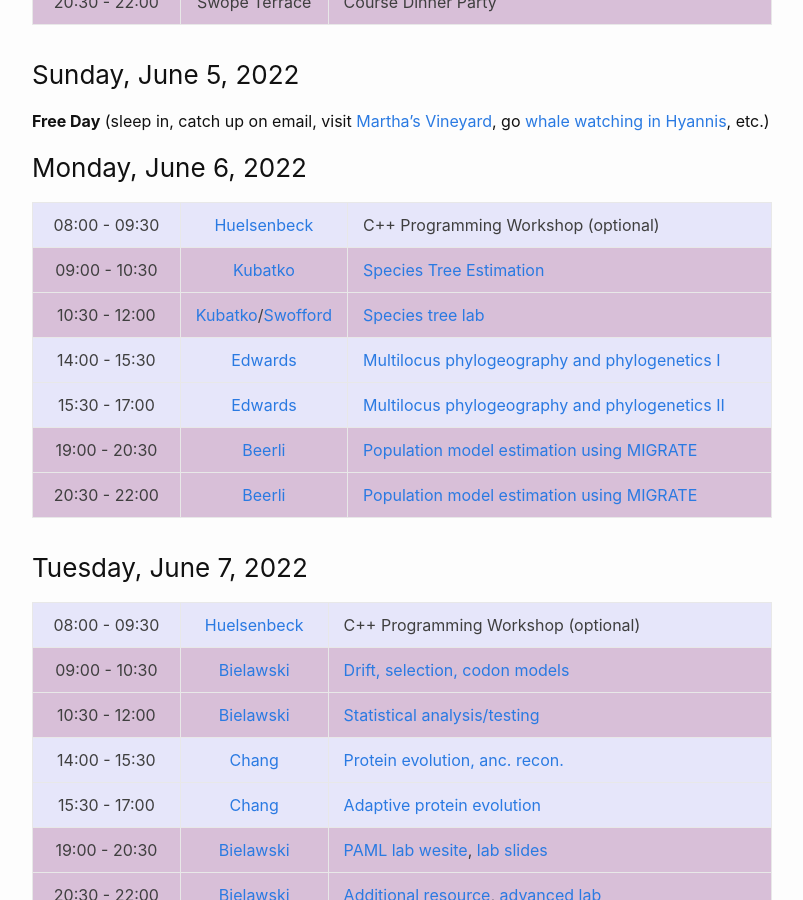
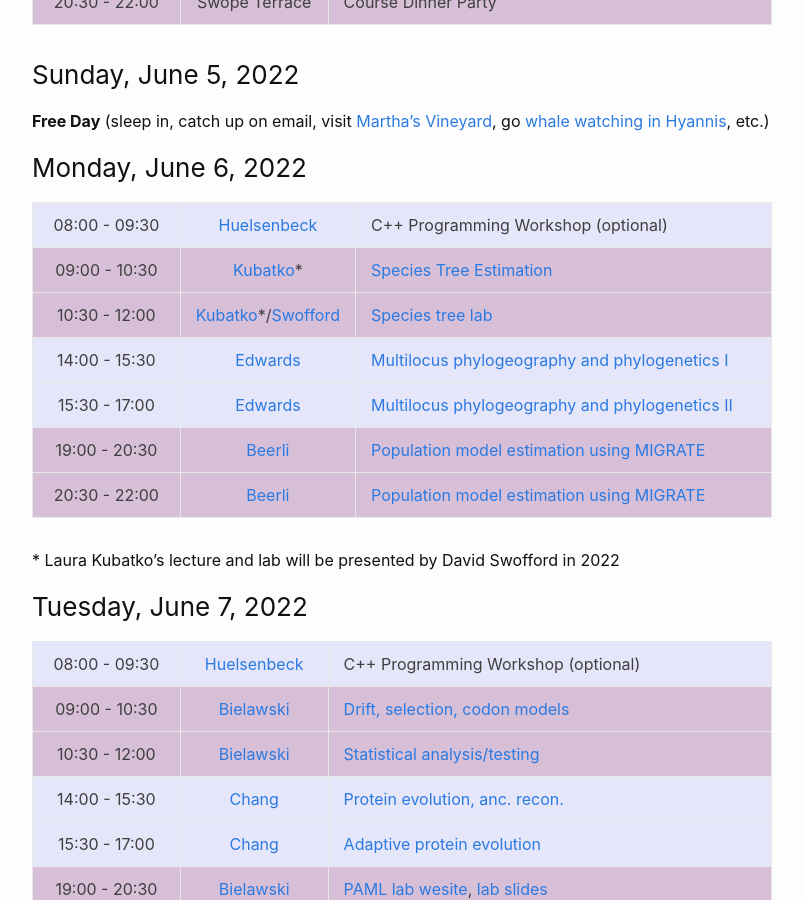
Before and after one commit to molevolworkshop/molevolworkshop.github.io, a Jekyll site: the page built from schedule.md, in a window 1280 px wide and 900 px high, scrolled down 2700 px. Shown: the whole window, without its empty margins (238-1041 px from the left). Built offline with Jekyll 4.4.1, drawn with Linux system fonts in a browser that asks for light colours.

Commit message:
added asterisk

```diff
--- a/schedule.md
+++ b/schedule.md
@@ -84,13 +84,15 @@ All sessions are in Loeb G70 (basement of Loeb building)
 
 ---------------|--------------------------------------|-----------------------------------
  08:00 - 09:30 | [Huelsenbeck](/faculty-huelsenbeck/) | C++ Programming Workshop (optional)
- 09:00 - 10:30 | [Kubatko](/faculty-kubatko/)         | [Species Tree Estimation]({{ site.baseurl }}/faculty/kubatko/pdf/SpeciesTreeEstimation2019-opt.pdf)
- 10:30 - 12:00 | [Kubatko](/faculty-kubatko/)/[Swofford](/faculty-swofford/) | [Species tree lab](http://phylosolutions.com/tutorials/wh2019-svdq-astral/species-trees-tutorial.html)
+ 09:00 - 10:30 | [Kubatko](/faculty-kubatko/)*         | [Species Tree Estimation]({{ site.baseurl }}/faculty/kubatko/pdf/SpeciesTreeEstimation2019-opt.pdf)
+ 10:30 - 12:00 | [Kubatko](/faculty-kubatko/)*/[Swofford](/faculty-swofford/) | [Species tree lab](http://phylosolutions.com/tutorials/wh2019-svdq-astral/species-trees-tutorial.html)
  14:00 - 15:30 | [Edwards](/faculty-edwards/)         | [Multilocus phylogeography and phylogenetics I]({{ site.baseurl }}/faculty/edwards/pdf/Edwards_MBL_2019_partI-opt.pdf)
  15:30 - 17:00 | [Edwards](/faculty-edwards/)         | [Multilocus phylogeography and phylogenetics II]({{ site.baseurl }}/faculty/edwards/pdf/Edwards_MBL_2019_partII-opt.pdf)
  19:00 - 20:30 | [Beerli](/faculty-beerli/)           | [Population model estimation using MIGRATE](http://peterbeerli.com/workshops/mbl/2018/tutorial/)
  20:30 - 22:00 | [Beerli](/faculty-beerli/)           | [Population model estimation using MIGRATE](http://peterbeerli.com/workshops/mbl/2018/tutorial/)
 {:.daily-schedule-cpp}
+
+\* Laura Kubatko's lecture and lab will be presented by David Swofford in 2022
 
 ### Tuesday, June 7, 2022
 
```
